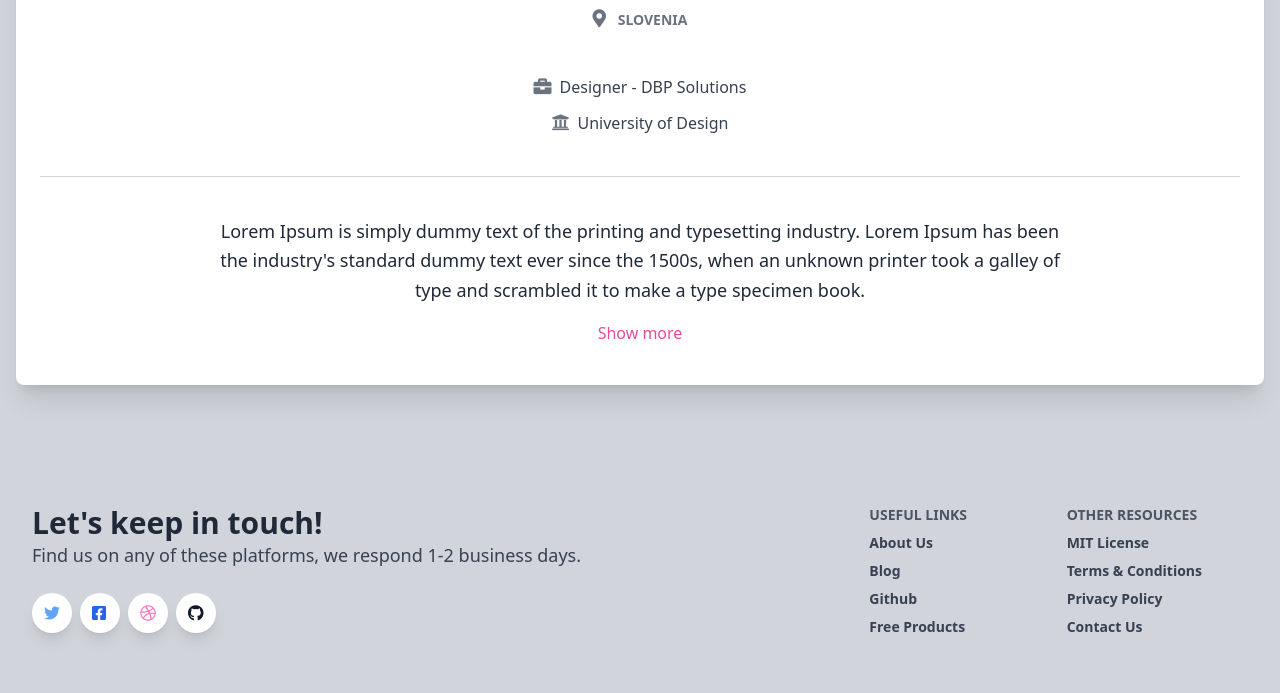
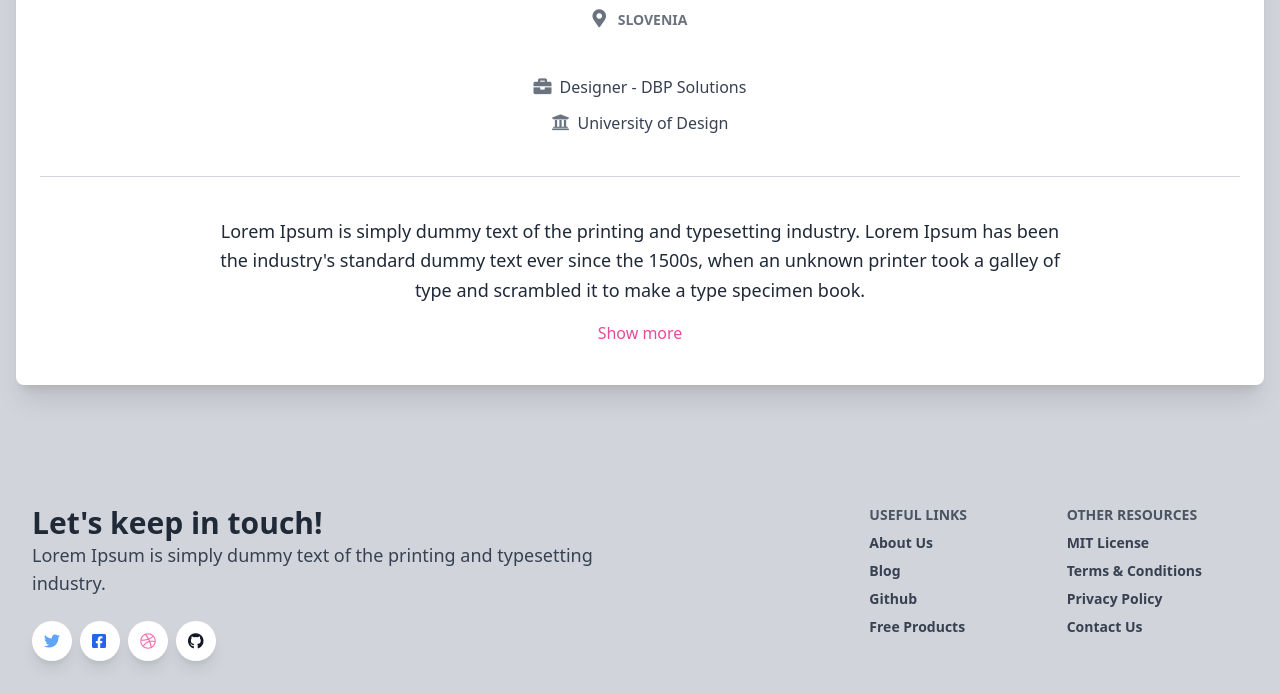
Before and after one commit to dualboot-partners/latam-git-part1-learn-challenge, a plain HTML site: page index.html in a window 1280 px wide. Shown: the part 522-1215 px from the top of the page. Drawn offline with nearby package versions, Linux system fonts and the light colour scheme.

Commit message:
update: Footer text

```diff
--- a/index.html
+++ b/index.html
@@ -223,7 +223,8 @@
           <div class="w-full px-4 lg:w-6/12">
             <h4 class="text-3xl font-semibold">Let's keep in touch!</h4>
             <h5 class="mt-0 mb-2 text-lg text-gray-700">
-              Find us on any of these platforms, we respond 1-2 business days.
+              Lorem Ipsum is simply dummy text of the printing and typesetting
+              industry.
             </h5>
             <div class="mt-6">
               <button
```
